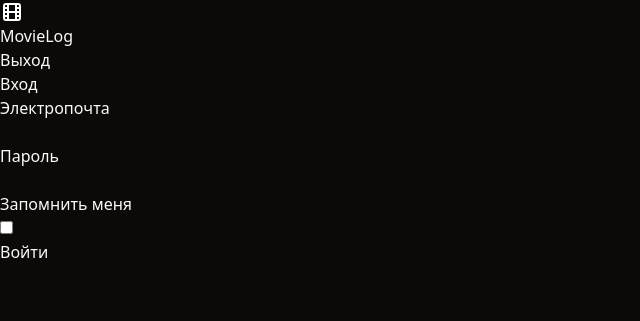
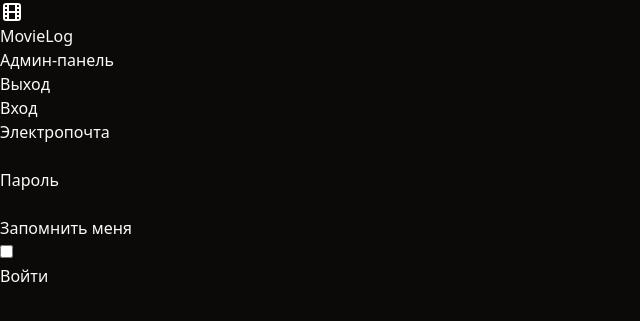
Before and after one commit to teatov/web-project-2025, a Flask app: template templates/login.jinja in a window 1280 px wide. Shown: the top 321 px of the page, without its empty margins (0-640 px from the left). Run offline with Flask 3, Linux system fonts and the light colour scheme; the template is opened without the code that fills it: values that come from a table or form of the project are taken from there, others are empty; a user stored in the database is signed in; tables that the repository leaves empty hold one stand-in row (values such as "Sample post"); style sheets or scripts are compiled from the project's sources; some libraries are stand-ins or nearby versions.

Commit message:
создана страница админки

```diff
--- a/routes.py
+++ b/routes.py
@@ -73,6 +73,11 @@ def logout():
     return redirect("/")
 
 
+@blueprint.route("/admin")
+def admin_index():
+    return render_template("admin/index.jinja")
+
+
 @blueprint.errorhandler(404)
 def page_not_found(_):
     return render_template("error.jinja", message="404 Страница не найдена"), 404
--- a/templates/_layout.jinja
+++ b/templates/_layout.jinja
@@ -23,6 +23,9 @@
     </nav>
     <div class="m-4 space flex gap-4 items-center">
       {% if current_user.is_authenticated %}
+      {% if current_user.is_admin %}
+      <a href="/admin" class="hover:text-slate-500">Админ-панель</a>
+      {% endif %}
       <form method="post" action="/logout">
         <button type="submit" class="hover:text-red-500">Выход</button>
       </form>
--- /dev/null
+++ b/templates/admin/index.jinja
@@ -0,0 +1,6 @@
+{% extends "_layout.jinja" %} {% block title %}:){% endblock %} {% block content
+%}
+<h1 class="text-3xl font-bold underline text-center mb-4">
+  Админ-панель
+</h1>
+{% endblock %}
```
